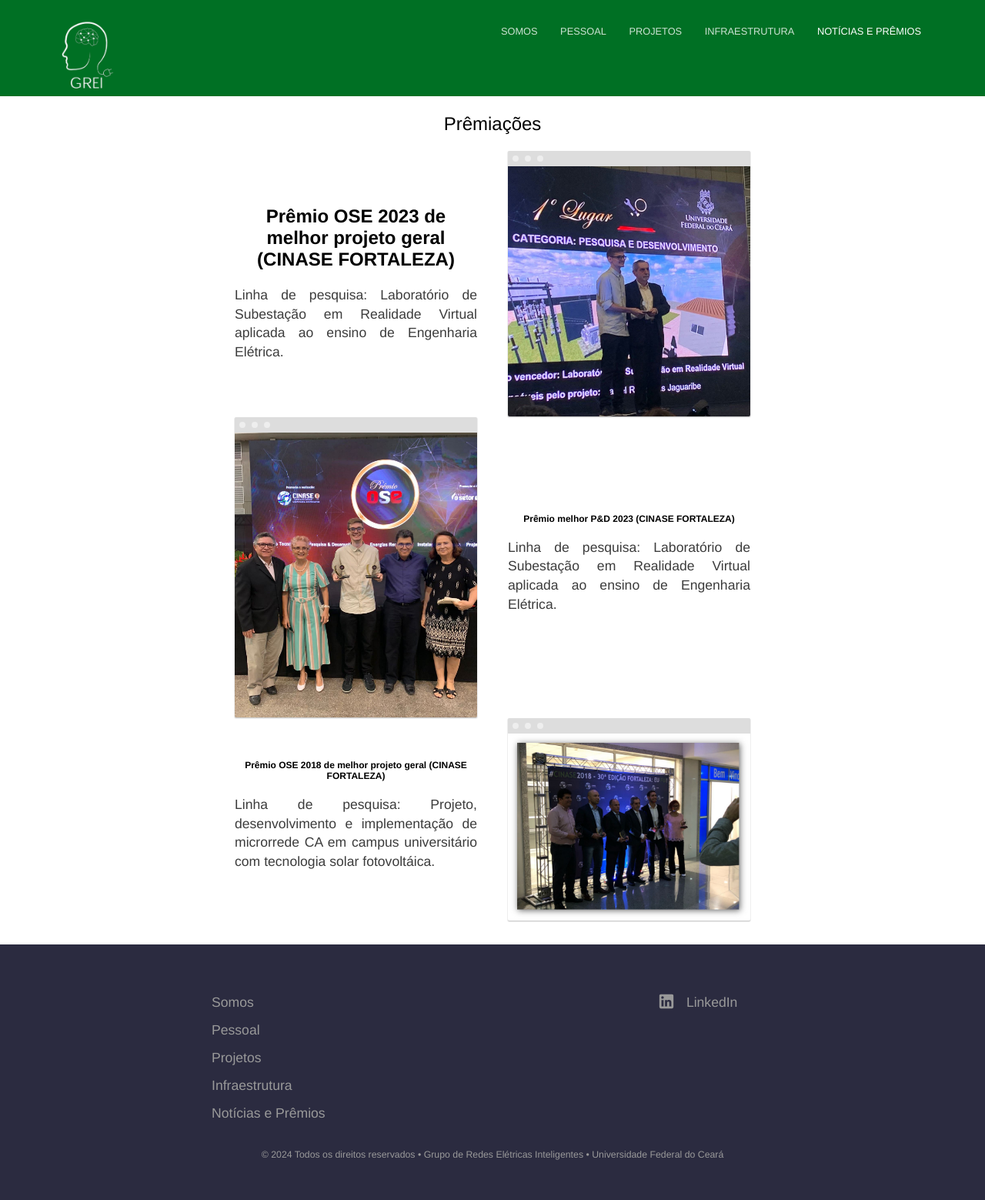
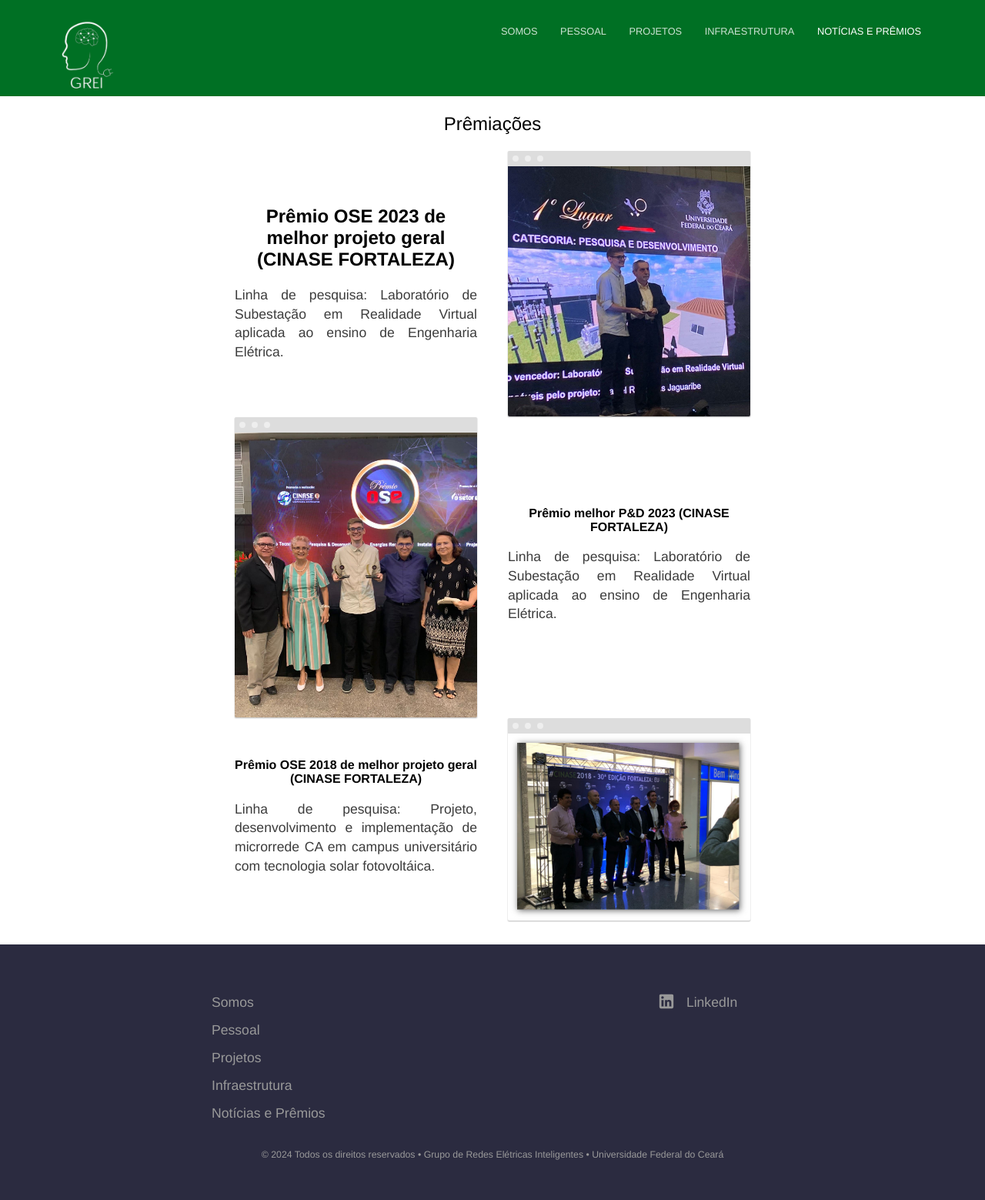
Before and after one commit to Gabriell89222/Gabriell89222.github.io, a Jekyll site: the page built from contact.html, in a window 1280 px wide. Shown: the whole page at 77% size. Built offline with Jekyll 4.4.1, drawn with Linux system fonts in a browser that asks for light colours.

Commit message:
Atualização pagina prêmios v-1.3

```diff
--- a/_sass/elements.scss
+++ b/_sass/elements.scss
@@ -43,6 +43,11 @@
 h2.Publicação{
 	font-size: 1.5em;
 }
+h2.premios{
+	font-weight: 300;
+	font-size: 1.0em;
+	text-align: left;
+}
 
 h3 {
 	margin: 20px 0 10px 0;
--- a/_sass/layout.scss
+++ b/_sass/layout.scss
@@ -127,10 +127,6 @@
 	text-align: center;
 }
 
-h2.premios{
-	font-size: 12px;
-}
-
 blockquote {
 	padding: 18px 25px;
 	margin: 0;
```
